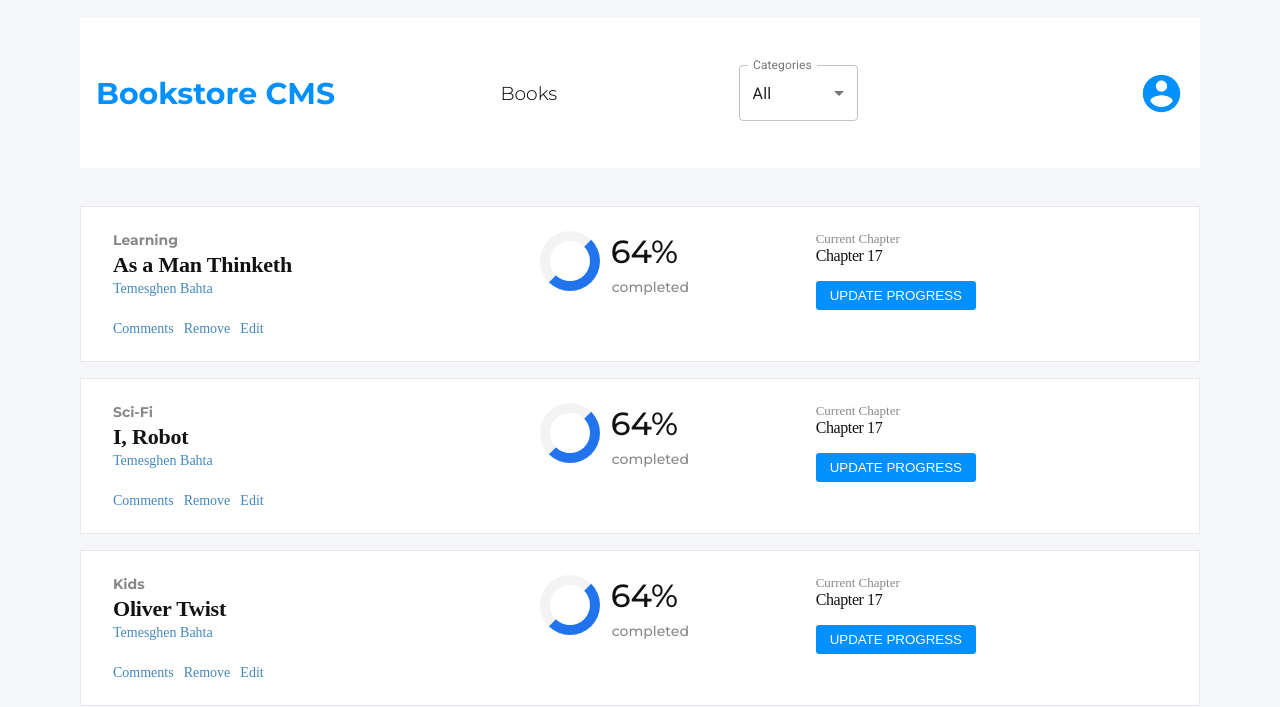
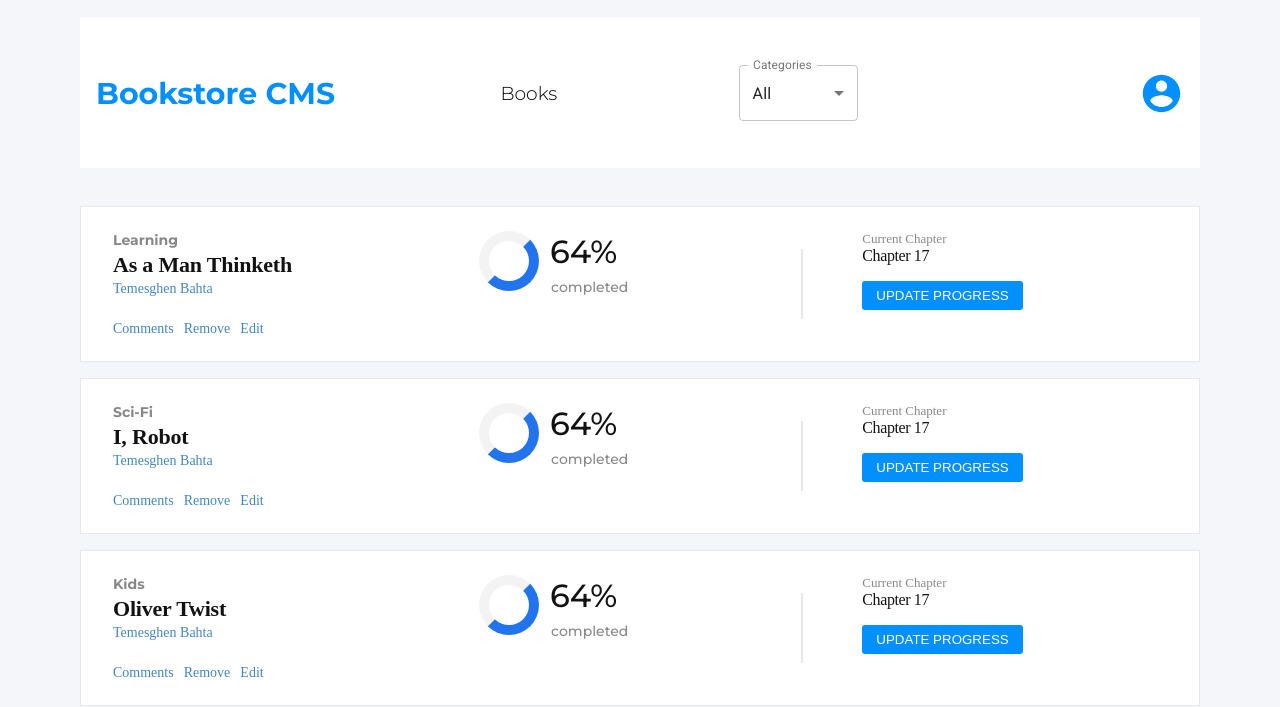
Before and after one commit to temesghentekeste/react-redux-magic-books, a React (Create React App) app: page / in a window 1280 px wide. Shown: the part 131-838 px from the top of the page. Built offline with nearby package versions, Linux system fonts and the light colour scheme.

Commit message:
Add line to Book component

```diff
--- a/src/components/Book.js
+++ b/src/components/Book.js
@@ -22,7 +22,6 @@ const Book = ({ book, handleRemoveBook }) => {
           <span className="bookCard__basicInfo__footer-edit">Edit</span>
         </div>
       </div>
-
       <div className="bookCard__progress">
         <div>
           <div className="bookCard__progress-oval-2" />
@@ -34,7 +33,7 @@ const Book = ({ book, handleRemoveBook }) => {
           </span>
         </div>
       </div>
-
+      <div className="bookFormContainer__line" />
       <div className="bookCard__currentChapter">
         <h4 className="bookCard__currentChapter-chapter">Current Chapter</h4>
         <span className="bookCard__currentChapter-currentLesson">
--- a/src/index.css
+++ b/src/index.css
@@ -267,6 +267,13 @@ body {
   border-radius: 5px;
 }
 
+.bookFormContainer__line {
+  width: 2px;
+  height: 70px;
+  margin: 18px 59px 0 79px;
+  border: solid 1px #e8e8e8;
+}
+
 @media (max-width: 865px) {
   .categoryFilter {
     margin-top: 2rem;
@@ -321,6 +328,10 @@ body {
   .bookCard__basicInfo__footer {
     margin: 10px;
   }
+
+  .bookFormContainer__line {
+    display: none;
+  }
 }
 
 @media (max-width: 768px) {
```
